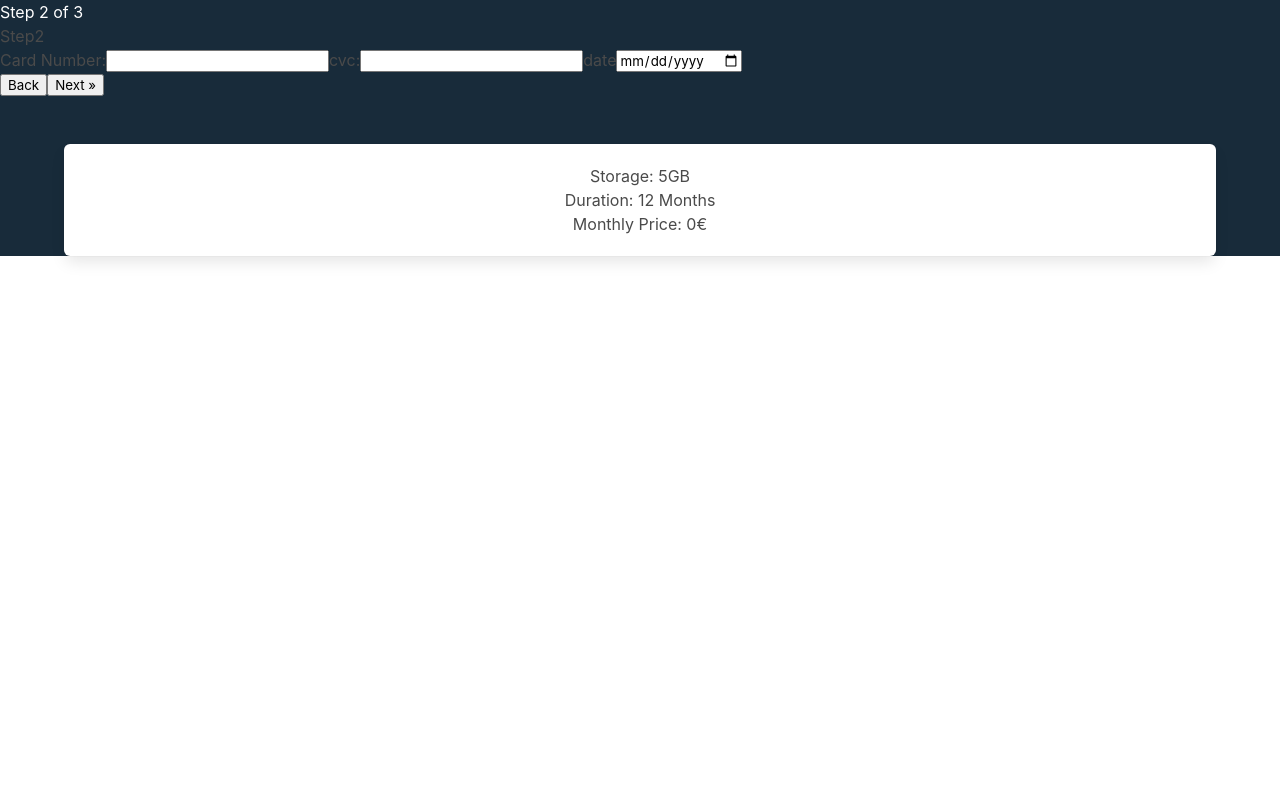
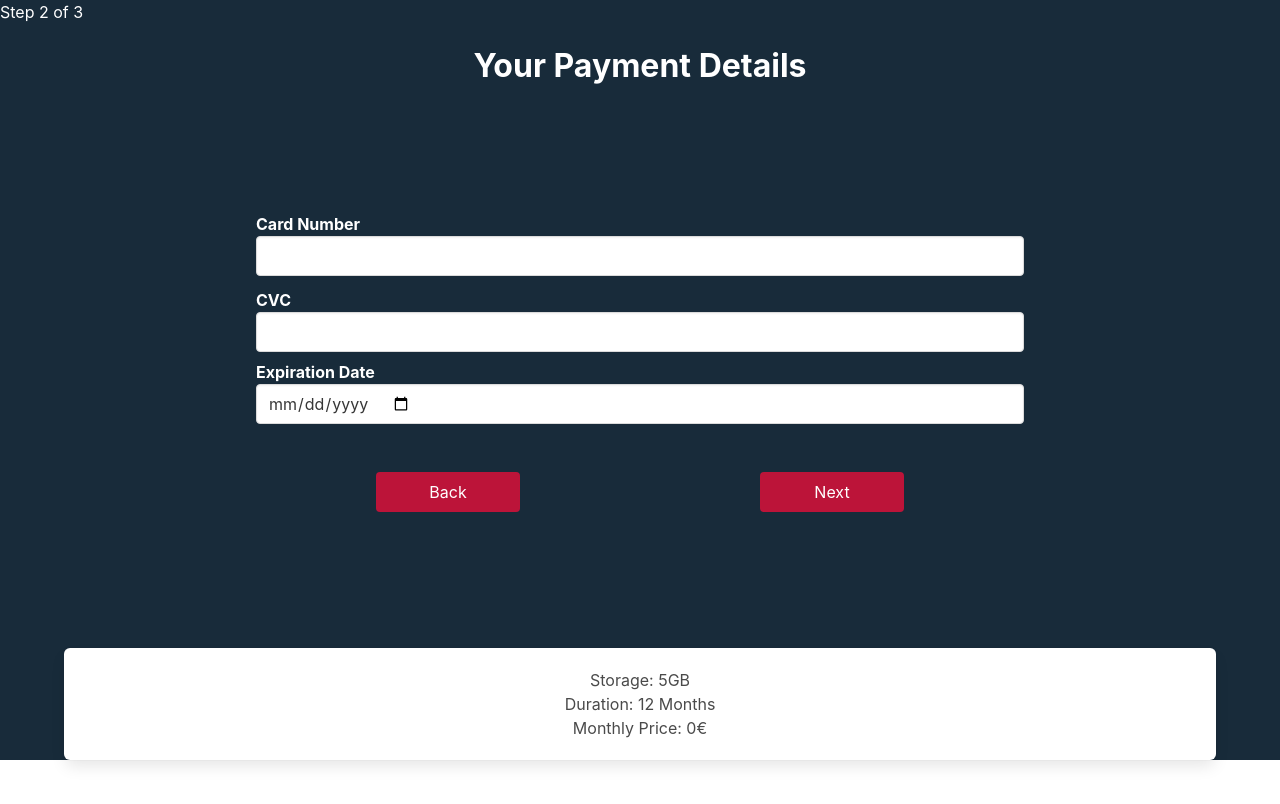
Before and after one commit to pietroballarin/react-checkout, a React (Create React App) app: page / in a window 1280 px wide. Both pictures are taken after a click on the button "Next". Shown: the top 804 px of the page. Built offline with nearby package versions, Linux system fonts and the light colour scheme; no server answers.

Commit message:
styling second  step done

```diff
--- a/src/components/PaymentDetails.js
+++ b/src/components/PaymentDetails.js
@@ -17,12 +17,15 @@ export default function PaymentDetails(props) {
     }
 
     return (
-        <div>
-            <h1>Step2</h1>
-            <div>
-                <label>
-                    Card Number:
+
+        <>
+            <h1 className="title">Your Payment Details</h1>
+            <div className="card-details-box">
+                <div className="field ">
+                    <label className="label">
+                        Card Number
                         <input
+                        className="input"
                         type='text'
                         value={props.creditCardValues.cardNumber}
                         onChange={e => handleCardChange(e)}
@@ -31,9 +34,12 @@ export default function PaymentDetails(props) {
                         name='cardNumber'
                         />
                     </label>
-                <label>
-                    cvc:
+                </div>
+                <div className="cvc-expdate">
+                    <label className="label">
+                        CVC
                         <input
+                        className="input"
                         type='number'
                         value={props.creditCardValues.cvc}
                         onChange={e => handleCardChange(e)}
@@ -42,9 +48,10 @@ export default function PaymentDetails(props) {
                         name='cvc'
                         />
                     </label>
-                <label>
-                    date
+                    <label className="label">
+                        Expiration Date
                         <input
+                        className="input"
                         type="date"
                         name="expDate"
                         placeholder="Expire Date"
@@ -54,17 +61,11 @@ export default function PaymentDetails(props) {
                         />
                     </label>
                 </div>
-
-            <div>
-                <button onClick={handleGoBack}>
-                        Back
-                </button>
-                <button onClick={handleContinue}>
-                        Next »
-                </button>
+                <div className="back-next-btn">
+                    <button className="button" onClick={handleGoBack}>Back</button>
+                    <button className="button" onClick={handleContinue}>Next</button>
                 </div>
-
-
             </div>
+        </>
     )
 }
--- a/src/components/SubscriptionOptions.js
+++ b/src/components/SubscriptionOptions.js
@@ -46,7 +46,7 @@ const handleUpfrontPayments = (e) => {
 
     return (
         <>
-            <h1 className="customize-plan-text">Customize Your Plan</h1>
+            <h1 className="title">Customize Your Plan</h1>
             <div className="plan-duration">
                 <button className="button is-rounded" onClick={handlePlanDuration3}>3 Months</button>
                 <button className="button is-rounded" onClick={handlePlanDuration6}>6 Months</button>
--- a/src/styles/bulma.css
+++ b/src/styles/bulma.css
@@ -2,10 +2,11 @@
     background-color: #182b3a;
 }
 
-.customize-plan-text {
+.title {
     color: #fff;
     text-align: center;
     font-weight: bolder;
+    margin: 3vh;
 }
 
 .step-text {
@@ -74,3 +75,26 @@
 	align-content: space-around;
     margin-top: 4vh;
 }
+
+.back-next-btn {
+    display: flex;
+	flex-direction: row;
+	flex-wrap: wrap;
+	justify-content: space-around;
+	align-items: center;
+	align-content: space-around;
+    margin-top: 5vh;
+}
+
+.card-details-box {
+    margin: 10% 20% 10% 20%;
+}
+
+
+.label {
+    color: #fff;
+}
+
+h1 {
+    color: #fff;
+}
```
Lines whose indentation alone changed are shown as unchanged.
